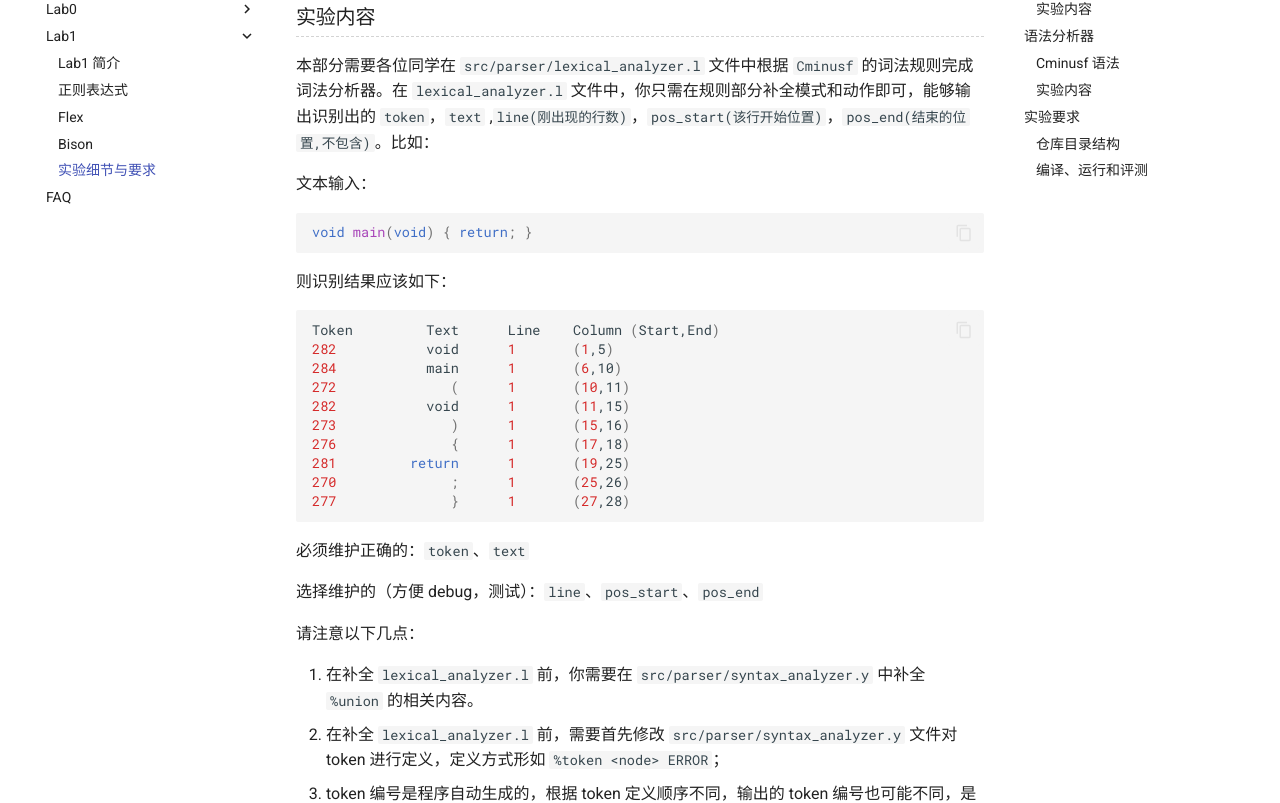
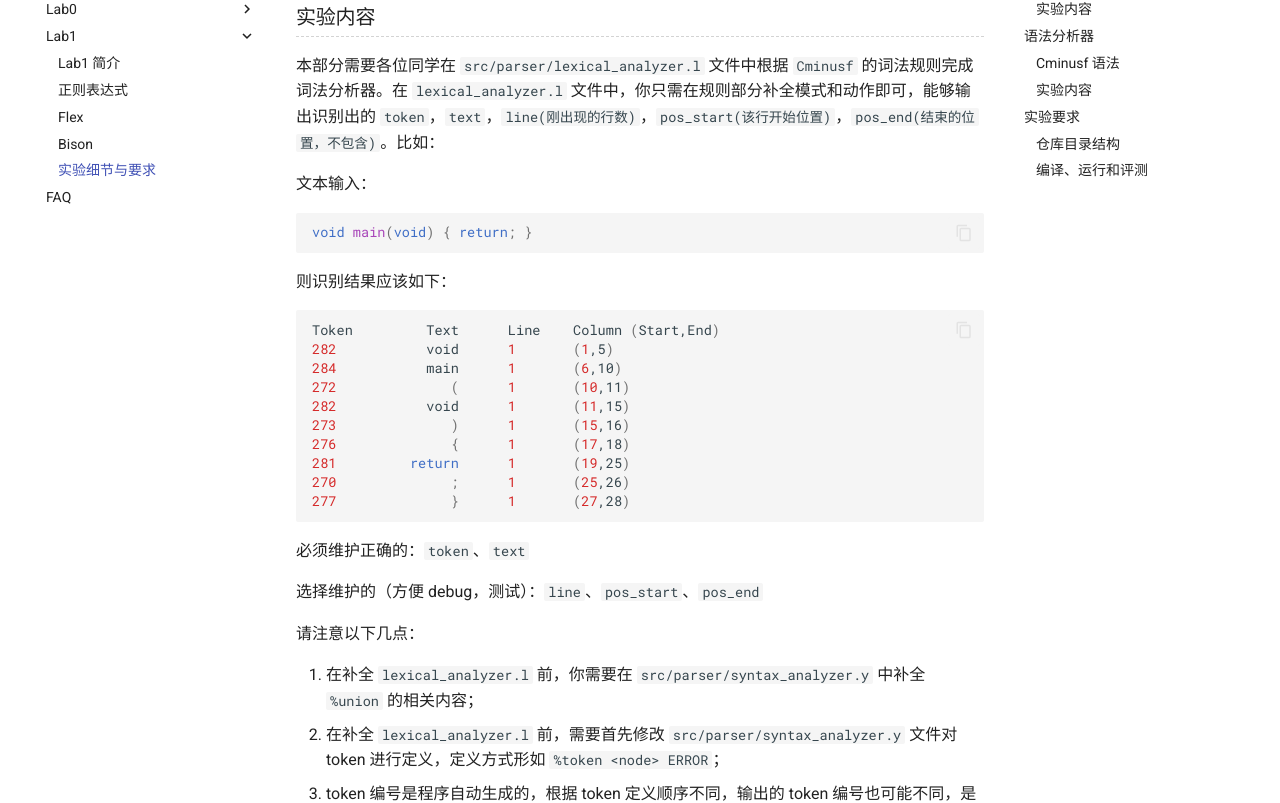
Before and after one commit to ustc-compiler-principles/2023, an MkDocs documentation site: the page built from docs/lab1/实验细节与要求.md, in a window 1280 px wide and 1400 px high, scrolled down 857 px. Shown: the part 153-956 px from the top of the window. Built offline with MkDocs 1.6.1 and Material for MkDocs 9.7.7, drawn with Linux system fonts in a browser that asks for light colours; comment, search, counter and statistics services are not loaded; some of the changed text lies outside the part shown.

```diff
--- a/docs/lab1/实验细节与要求.md
+++ b/docs/lab1/实验细节与要求.md
@@ -40,7 +40,7 @@
 
 ### 实验内容
 
-本部分需要各位同学在 `src/parser/lexical_analyzer.l` 文件中根据 `Cminusf` 的词法规则完成词法分析器。在 `lexical_analyzer.l` 文件中，你只需在规则部分补全模式和动作即可，能够输出识别出的 `token`，`text` ,`line(刚出现的行数)`，`pos_start(该行开始位置)`，`pos_end(结束的位置,不包含)`。比如：
+本部分需要各位同学在 `src/parser/lexical_analyzer.l` 文件中根据 `Cminusf` 的词法规则完成词法分析器。在 `lexical_analyzer.l` 文件中，你只需在规则部分补全模式和动作即可，能够输出识别出的 `token`，`text`，`line(刚出现的行数)`，`pos_start(该行开始位置)`，`pos_end(结束的位置，不包含)`。比如：
 
 文本输入：
 
@@ -69,7 +69,7 @@ Token         Text      Line    Column (Start,End)
 
 请注意以下几点：
 
-1. 在补全 `lexical_analyzer.l` 前，你需要在 `src/parser/syntax_analyzer.y` 中补全 `%union` 的相关内容。
+1. 在补全 `lexical_analyzer.l` 前，你需要在 `src/parser/syntax_analyzer.y` 中补全 `%union` 的相关内容；
 2. 在补全 `lexical_analyzer.l` 前，需要首先修改 `src/parser/syntax_analyzer.y` 文件对 token 进行定义，定义方式形如 `%token <node> ERROR`；
 3. token 编号是程序自动生成的，根据 token 定义顺序不同，输出的 token 编号也可能不同，是正常现象；
 4. 对于部分 token，只需被识别，但不应该被输出到分析结果中，因为这些 token 对程序运行没有作用。
```
Also changed, not shown: other parts of docs/lab1/实验细节与要求.md (+1 -1 lines).
